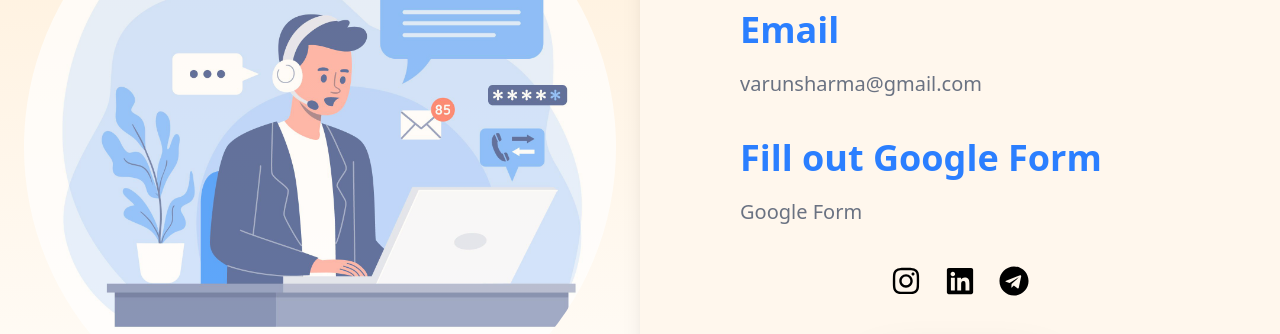
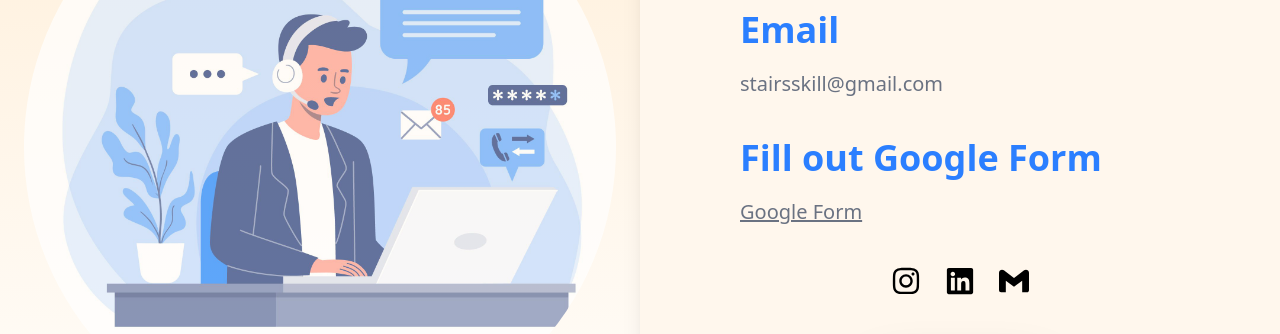
Before and after one commit to SagarKotai/skillStairs, a React (Vite) app: page / in a window 1280 px wide. Shown: the part 3673-4007 px from the top of the page. Built offline with nearby package versions, Linux system fonts and the light colour scheme; a web font is replaced by a local one.

Commit message:
Update ContactUs.jsx

```diff
--- a/src/components/ContactUs.jsx
+++ b/src/components/ContactUs.jsx
@@ -1,6 +1,7 @@
 import React from 'react';
-import { FaInstagram, FaLinkedin, FaTelegram } from "react-icons/fa";
+import { FaInstagram, FaLinkedin } from "react-icons/fa";
 import contactImg from '../assets/contact.jpg';
+import { SiGmail } from 'react-icons/si';
 
 const ContactUs = () => {
     return (
@@ -17,33 +18,35 @@ const ContactUs = () => {
                 </div>
                 <div className='m-10'>
                     <span className='text-4xl text-blue-500 hover:text-gray-400 m-5 font-bold'>Email</span>
-                    <p className='text-xl text-gray-500 hover:text-gray-400 m-5'>varunsharma@gmail.com</p>
+                    <p className='text-xl text-gray-500 hover:text-gray-400 m-5 '>stairsskill@gmail.com</p>
                 </div>
                 <div className='m-10'>
                     <span className='text-4xl text-blue-500 hover:text-gray-400 m-5 font-bold'>Fill out Google Form</span>
-                    <div className="my-5"><a className='text-xl text-gray-500 hover:text-gray-400 m-5' href="">Google Form</a></div>
+                    <div className="my-5"><a className='text-xl text-gray-500 hover:text-gray-400 m-5 underline' href="https://docs.google.com/forms/d/e/1FAIpQLSds4xtiL7DVU--rVjXkttTR4EnEVhd5MpUYW4b_GYnJoyxAwA/viewform?usp=header">Google Form</a></div>
                 </div>
                 <div className='flex justify-center text-3xl m-2 gap-6 my-5'>
                     <span>
-                        <a href="https://www.instagram.com/yourprofile" target="_blank" rel="noopener noreferrer">
+                        <a href="https://www.instagram.com/skillstairs.co" target="_blank" rel="noopener noreferrer">
                             <FaInstagram />
                         </a>
                     </span>
                     <span>
-                        <a href="https://www.linkedin.com/in/yourprofile" target="_blank" rel="noopener noreferrer">
+                        <a href="http://www.linkedin.com/in/varunsharma0505" target="_blank" rel="noopener noreferrer">
                             <FaLinkedin />
                         </a>
                     </span>
                     <span>
-                        <a href="https://t.me/yourusername" target="_blank" rel="noopener noreferrer">
-                            <FaTelegram />
+                        <a href="mailto:stairsskill@gmail.com" target="_blank" rel="noopener noreferrer">
+                        <SiGmail />
                         </a>
                     </span>
                 </div>
                 <div className="text-center mt-10">
-                    <button className='px-14 py-5 shadow-2xl border-2 rounded-full text-2xl border-black hover:scale-105 hover:bg-gray-200 hover:border-blue-500 transition-transform'>
-                        Contact
-                    </button>
+                    <a href="mailto:stairsskill@gmail.com">
+                        <button className='px-14 py-5 shadow-2xl border-2 rounded-full text-2xl border-black hover:scale-105 hover:bg-gray-200 hover:border-blue-500 transition-transform'>
+                            Contact
+                        </button>
+                    </a>
                 </div>
             </div>
         </div>
```
